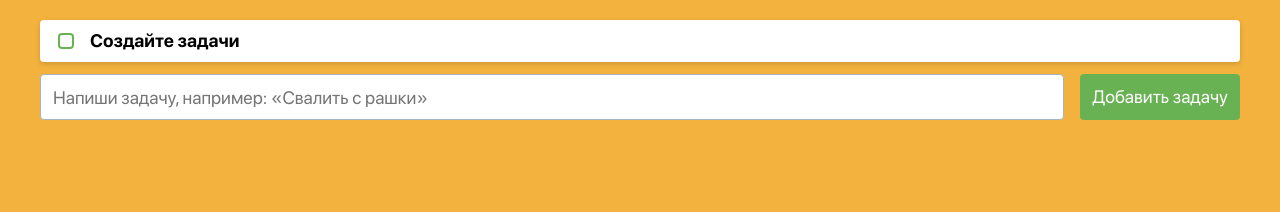
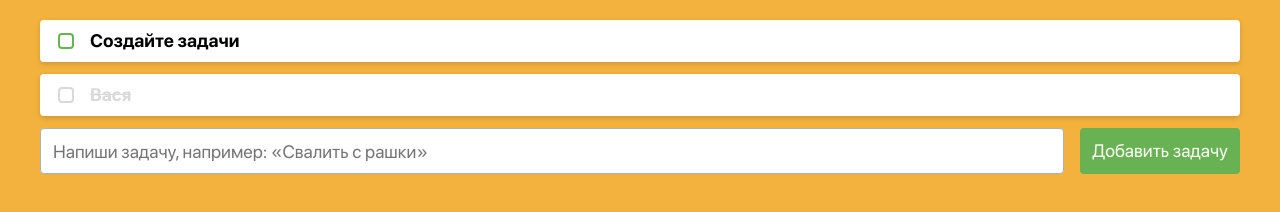
Before and after one commit to Killerlord1988/todolist, a plain HTML site: page index.html in a window 1280 px wide. Drawn offline with Linux system fonts and the light colour scheme.

Commit message:
add class completed

```diff
--- a/css/style.css
+++ b/css/style.css
@@ -113,10 +113,19 @@ a {
 }
 
 .todo-list-input:checked + span::before {
-  background-color: #69b253;
+  background-color: #d9d9d9;
   background-image: url("../img/check-white.svg");
   background-repeat: no-repeat;
   background-position: center;
+}
+
+.completed span {
+  color: #d9d9d9;
+  text-decoration: line-through;
+}
+
+.completed span::before {
+  border-color: #d9d9d9;
 }
 
 .add-form {
--- a/index.html
+++ b/index.html
@@ -20,6 +20,12 @@
         <span>Создайте задачи</span>
     </label>
     </li>
+    <li class="todo-list-item completed">
+      <label>
+        <input type="checkbox" class="todo-list-input">
+        <span>Вася</span>
+    </label>
+    </li>
   </ul>
   <p class="empty-tasks hidden">Все задачи выполнены. Новых задач нет.</p>
   <form class="add-form" action="index.html" method="POST">
--- a/js/script.js
+++ b/js/script.js
@@ -19,7 +19,6 @@
   function addCheckHandler (item) {
     var checkbox = item.querySelector('.todo-list-input');
     checkbox.addEventListener('change', function () {
-      item.remove();
       toggleEmptyMessage();
     });
   };
```
